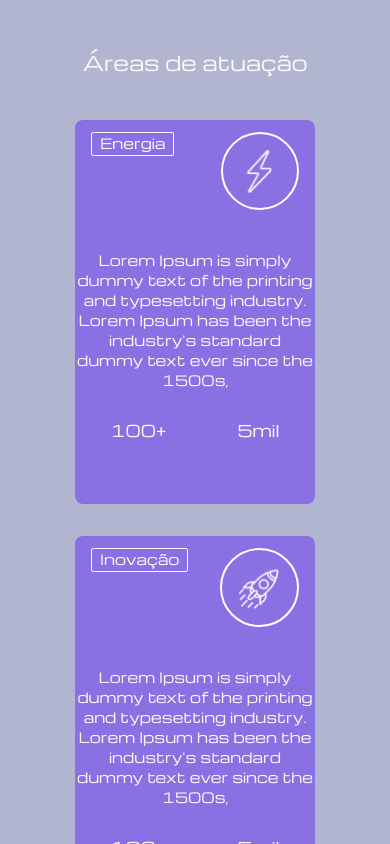
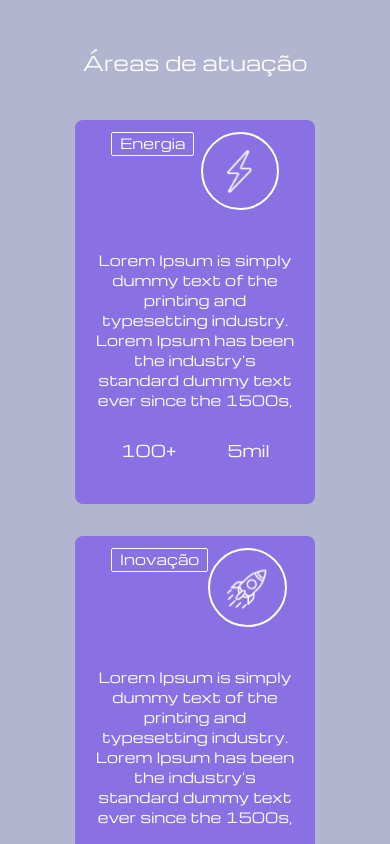
Before and after one commit to Glayber16/LP-STANT, a React (Vite) app: page / in a window 390 px wide. Shown: the top 844 px of the page. Built offline with nearby package versions, Linux system fonts and the light colour scheme.

Commit message:
Responsividade quase completa dos cards

```diff
--- a/src/components/Cards.jsx
+++ b/src/components/Cards.jsx
@@ -2,18 +2,18 @@ import React from 'react'
 
 function Cards({role, image, description}) {
   return (
-    <div className='bg-card flex flex-row rounded-lg 2xl:w-[30rem] 2xl:h-[37rem] md:w-60 md:h-96 w-60 h-96 mb-8 lg:w-72 lg:h-96 justify-center text-center 2xl:px-5'>
+    <div className='bg-card flex flex-row rounded-lg 2xl:w-[30rem] 2xl:h-[37rem] md:w-60 md:h-96 w-60 h-96 mb-8 xl:w-80  lg:w-72 lg:h-96 justify-center text-center px-5'>
         <div className='flex flex-col'>
-        <div className='flex justify-between xl:py-8 py-3 px-4'>
-            <div className='rounded-sm border-gray-50 border h-6 flex xl:h-11 sm:h-6 px-2'>
-                <h2 className='xl:text-2xl text-sm'>{role}</h2>
+        <div className='flex justify-between xl:py-8 py-3 px-4 '>
+            <div className='rounded-sm border-gray-50 border h-6 xl:h-11 sm:h-6 px-2'>
+                <h2 className='2xl:text-2xl xl:text-xl text-sm'>{role}</h2>
             </div>
             <img src={image} alt="" />
         </div>
-        <div className='xl:text-lg text-sm xl:py-16 py-7'>
+        <div className='2xl:text-lg text-sm 2xl:py-16 py-7'>
             <p>{description}</p>
         </div>
-        <div className='flex justify-around xl:text-3xl lg:px-10 xl:py-16'>
+        <div className='flex justify-around 2xl:text-3xl xl:text-2xl lg:px-10 2xl:py-16'>
             <h1>100+</h1>
             <h1>5mil</h1>
         </div>
```
